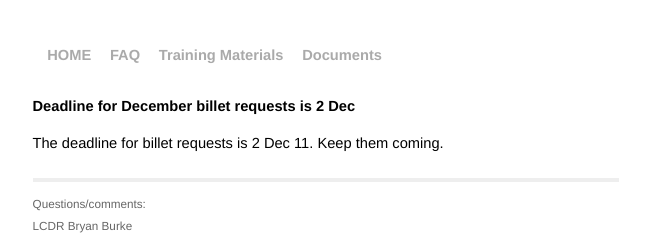
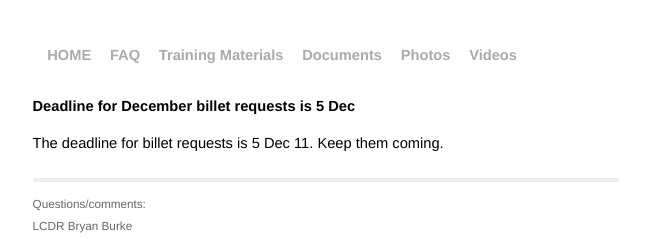
Before and after one commit to BTBurke/sentry.emdetf.org, a Jekyll site: the page built from _posts/2011-11-29-Last-Call-for-Dec-Training.md, in a window 1280 px wide. Shown: the top 239 px of the page, without its empty margins (314-964 px from the left). Built offline with Jekyll 4.4.1, drawn with Linux system fonts in a browser that asks for light colours; Markdown is read by kramdown in place of the engine named in the settings.

Commit message:
Added videos from Dec

```diff
--- a/_layouts/default.html
+++ b/_layouts/default.html
@@ -37,6 +37,8 @@
     <a class="extra" href="/faq.html">FAQ</a>
     <a class="extra" href="/training.html">Training Materials</a>
     <a class="extra" href="/docs.html">Documents</a>
+    <a class="extra" href="/photos.html">Photos</a>
+    <a class="extra" href="/videos.html">Videos</a>
   </div>
 
   {{ content }}
--- a/_posts/2011-11-29-Last-Call-for-Dec-Training.md
+++ b/_posts/2011-11-29-Last-Call-for-Dec-Training.md
@@ -1,8 +1,8 @@
 ---
 layout: post
-title: Deadline for December billet requests is 2 Dec
+title: Deadline for December billet requests is 5 Dec
 ---
 
 {{ page.title }}
 ================
-The deadline for billet requests is 2 Dec 11.  Keep them coming.
+The deadline for billet requests is 5 Dec 11.  Keep them coming.
--- a/index.html
+++ b/index.html
@@ -12,7 +12,7 @@ title: FY12 SFRC Sentry and M9 Qualifications
   </div>
 
   <h1>Training Dates</h1>
-<iframe width='500' height='200' frameborder='0' src='https://docs.google.com/spreadsheet/pub?hl=en_US&hl=en_US&key=0AkiJfYmIGDNXdDZUTDlHTzlPWi1xa0JsVEJFM05nUWc&single=true&gid=1&output=html&widget=true'></iframe>
+<iframe width='600' height='200' frameborder='0' src='https://docs.google.com/spreadsheet/pub?hl=en_US&hl=en_US&key=0AkiJfYmIGDNXdDZUTDlHTzlPWi1xa0JsVEJFM05nUWc&single=true&gid=1&output=html&widget=true'></iframe>
 
 <p>
 <p>
```
Also changed, not shown: _posts/2011-12-13-Photos-and-videos-posted.md (added, +8 -0 lines), videos.html (added, +15 -0 lines).
